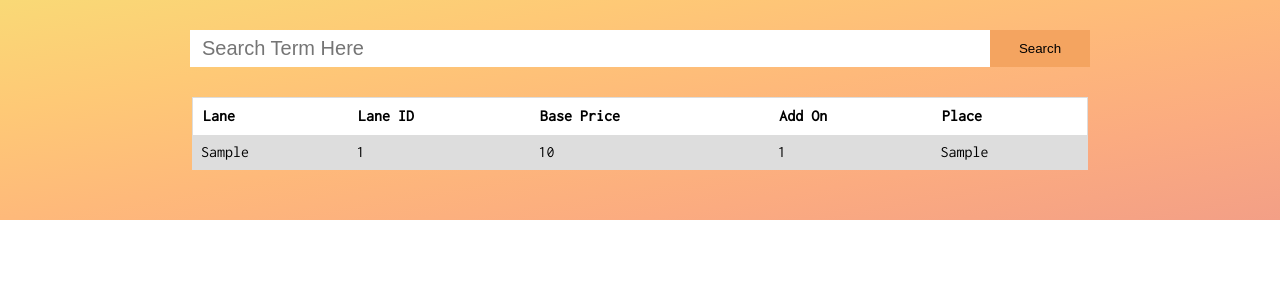
After one commit to davidhuotkeo/chischort-parking-system, a Flask app: page /chischort/display/lane in a window 1280 px wide. The commit adds this page. Shown: the top 300 px of the page. Run offline with Flask 2, Linux system fonts and the light colour scheme; the visitor is signed in with stand-in values (Sample User, id 1); tables that the repository leaves empty hold one stand-in row (values such as "Sample post"); some libraries are stand-ins or nearby versions.

Commit message:
Add display all parking lots and adjust database

```diff
--- a/app/models/database.py
+++ b/app/models/database.py
@@ -27,9 +27,11 @@ class LaneId(db.Model):
     lane_id = db.Column(db.String(20))
     base_price = db.Column(db.Integer)
     add_on = db.Column(db.Integer)
+    place = db.Column(db.String(100))
 
-    def __init__(self, lane, base_price, add_on):
+    def __init__(self, lane, base_price, add_on, place):
         self.lane = lane
         self.lane_id = generate_lane_id()
         self.base_price = base_price
         self.add_on = add_on
+        self.place = place
--- /dev/null
+++ b/app/static/css/display.css
@@ -0,0 +1,61 @@
+html {
+    height: max-content;
+}
+
+.table {
+    display: flex;
+    flex-direction: column;
+    justify-content: center;
+    align-items: center;
+    margin-bottom: 50px;
+}
+
+.input {
+    display: flex;
+    margin: 30px 0;
+}
+
+input {
+    width: calc(70vw - 100px);
+    outline: none;
+    height: 35px;
+    border: 0;
+    font-size: 20px;
+    text-indent: 10px;
+}
+
+button {
+    width: 100px;
+    border: none;
+    background-color: sandybrown;
+}
+
+table {
+    background-color: white;
+    width: 70vw;
+    border-collapse: collapse;
+}
+
+th {
+    padding: 10px;
+}
+
+tr, td {
+    border: 1px solid #dddddd;
+    text-align: left;
+    padding: 8px;
+}
+
+tr:nth-child(even) {
+    background-color: #dddddd;
+}
+
+@media only screen and (max-width: 600px) {
+    table {
+        width: 95vw;
+    }
+
+    input {
+        width: calc(95vw - 100px);
+    }
+}
--- a/app/static/json/data.json
+++ b/app/static/json/data.json
@@ -1,7 +1,7 @@
 {
     "service": {
         "normal": 0,
-        "tire": 200
+        "tire": 500
     },
     "db": {
         "user": "root",
--- /dev/null
+++ b/app/templates/display.html
@@ -0,0 +1,51 @@
+{% extends "template.html" %}
+
+{% block file %}
+    <link rel="stylesheet" href="/static/css/display.css">
+{% endblock %}
+
+{% block title %} ChisChort Lanes {% endblock %}
+
+{% block body %}
+<div class="table">
+    <div class="input">
+        <input type="text" id="search" placeholder="Search Term Here">
+        <button class="search">Search</button>
+    </div>
+    <div id="table">
+        <table>
+            <tr>
+                <th>Lane</th>
+                <th>Lane ID</th>
+                <th>Base Price</th>
+                <th>Add On</th>
+                <th>Place</th>
+            </tr>
+            {% for l in lane %}
+                <tr>
+                    <td>{{ l.lane }}</td>
+                    <td>{{ l.lane_id }}</td>
+                    <td>{{ l.base_price }}</td>
+                    <td>{{ l.add_on }}</td>
+                    <td>{{ l.place }}</td>
+                </tr>
+            {% endfor %}
+        </table>
+    </div>
+</div>
+
+<script>
+    let button = $('button');
+    let search = $('#search');
+    function searchFunction() {
+        searchValue = search.val()
+        window.location.href = `/chischort/display/lane?search=${searchValue}`
+    }
+    button.click(searchFunction)
+    search.on("keypress", function(e) {
+        if (e.which == 13) {
+            searchFunction()
+        }
+    })
+</script>
+{% endblock %}
--- a/app/views/view.py
+++ b/app/views/view.py
@@ -16,7 +16,12 @@ from app.models.database import Parking, LaneId
 from sqlalchemy import and_
 
 # Load utils functions
-from app.utils.utilities import add_to_database, get_date, generate_id
+from app.utils.utilities import (
+    add_to_database,
+    get_date,
+    generate_id,
+    continue_lane
+)
 from app.utils.view_utils import (
     from_string_to_base64,
     calculate_money,
@@ -178,6 +183,7 @@ def scanned(ticket_id):
 
 @app.route("/chischort/authentication/login", methods=["GET", "POST"])
 def login():
+    args = request.args.get("type")
     # login for the security
     if request.method == "POST":
         # get the form input
@@ -187,7 +193,9 @@ def login():
         # if match the user given
         if username == "chis" and password == "chort":
             session["user"] = "admin"
-            return redirect(url_for("scanner"))
+            if args == "scanner":
+                return redirect(url_for("scanner"))
+            return redirect(url_for("addlane"))
     return render_template("login.html")
 
 @app.route("/scanner", methods=["GET"])
@@ -196,23 +204,40 @@ def scanner():
     # if not login, we will not given the authorization
     # and return redirect to the login page
     if not session.get("user"):
-        return redirect(url_for("login"))
+        return redirect(url_for("home"))
     return render_template("scanner.html")
 
 @app.route("/chischort/addlane", methods=["GET", "POST"])
 def addlane():
-    admin = session["user"]
+    admin = session.get("user")
     lane_added = False
     if not admin:
         return redirect(url_for("login"))
     if request.method == "POST":
-        lane = request.form["lane"]
+        lane_name = request.form["lane"]
         base_price = request.form["price"]
         add_on = request.form["add"]
-        lane = LaneId(lane, base_price, add_on)
-        add_to_database(db, lane)
+        place = request.form["place"]
+        multiple = request.form.get("numberplace")
+        if multiple:
+            continue_lane(db, LaneId, lane_name, multiple, base_price, add_on, place)
+        else:
+            lane = LaneId(lane_name, base_price, add_on, place)
+            add_to_database(db, lane)
         lane_added = True
+        return redirect(url_for("display"))
     return render_template("add-lane.html", added=lane_added)
+
+@app.route("/chischort/display/lane", methods=["GET"])
+def display():
+    admin = session.get("user")
+    query = request.args.get("search")
+    parking_lane = LaneId.query.order_by(LaneId.lane_id).all()
+    if query:
+        parking_lane = LaneId.query.filter(LaneId.place == query).all()
+    if not admin:
+        return redirect(url_for("home"))
+    return render_template("display.html", lane=parking_lane)
 
 @app.route("/not_found", methods=["GET"])
 def not_found():
```
Also changed, not shown: app/static/css/login.css (+19 -0 lines), app/static/js/add.js (added, +38 -0 lines), app/templates/add-lane.html (+12 -3 lines), app/utils/utilities.py (+15 -3 lines).
